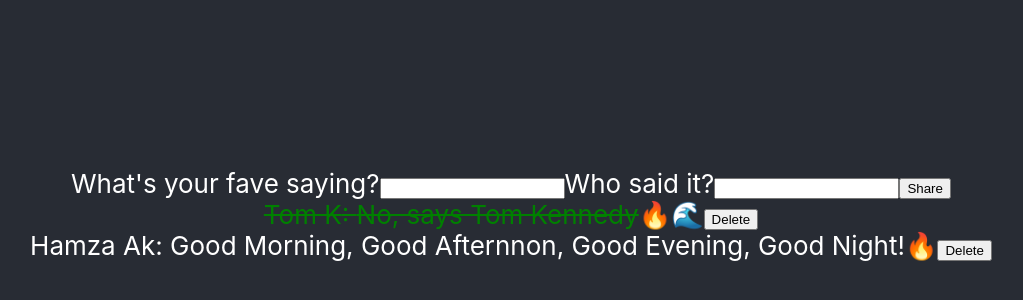
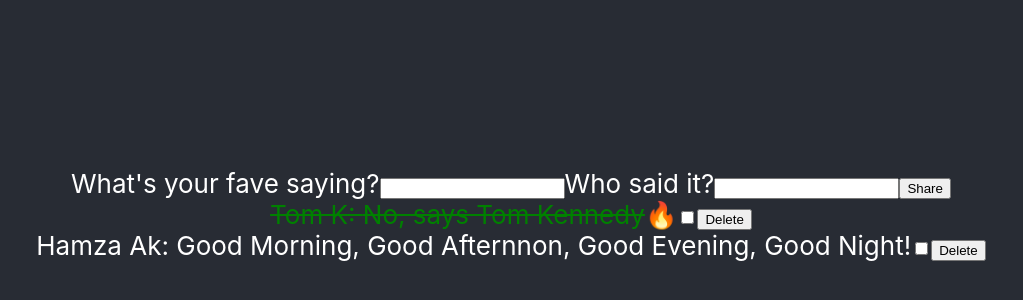
Before and after one commit to Shylan21/React-basics, a React (Create React App) app: page / in a window 1280 px wide. Shown: the part 186-486 px from the top of the page, without its empty margins (129-1152 px from the left). Built offline with nearby package versions, Linux system fonts and the light colour scheme.

Commit message:
Updating obj, css and checkbox

```diff
--- a/src/MessageBoard/MessageBoard.js
+++ b/src/MessageBoard/MessageBoard.js
@@ -63,6 +63,18 @@ function MessageBoard() {
     setMessages(newMessages);
     //The new array (without the one we're deleting)
   };
+
+  const handleUpdate = (message, value) => {
+    const messageToUpdate = messages.find((item) => item === message);
+    const updatedMessage = {
+      ...messageToUpdate,
+      heard: value,
+    };
+    const filteredMessage = messages.filter((item) => item !== message);
+    filteredMessage.push(updatedMessage); // inserts at the end
+    setMessages(filteredMessage);
+  };
+
   return (
     <>
       <form onSubmit={handleSubmit}>
@@ -86,6 +98,7 @@ function MessageBoard() {
             key={index}
             message={messageObj}
             handleDelete={handleDelete}
+            handleUpdate={handleUpdate}
           />
         ))
       }
--- a/src/Messages/Messages.js
+++ b/src/Messages/Messages.js
@@ -4,9 +4,16 @@ const heardStyles = {
   textDecoration: "line-through",
   color: "green",
 };
-function Message({ message, handleDelete }) {
+function Message({ message, handleDelete, handleUpdate }) {
   const handleClick = () => {
     handleDelete(message);
+  };
+
+  const handleChange = (e) => {
+    // Know whether the checkbox is checked or not
+    console.log(e);
+    handleUpdate(message, e.target.checked);
+    // Handle event
   };
   // The syntax ? : is a shorter version of the if statement
   // {message.author === "Tom K" && <span>🔥</span>} => anothere way of writing an if statement
@@ -16,7 +23,8 @@ function Message({ message, handleDelete }) {
         {message.author}: {message.content}
       </span>
       {message.author === "Tom K" && <span>🔥</span>}
-      {message.author === "Hamza Ak" ? <span>🔥</span> : <span>🌊</span>}
+      {/* {message.author === "Hamza Ak" ? <span>🔥</span> : <span>🌊</span>} */}
+      <input type="checkbox" onChange={handleChange} />
       <button onClick={handleClick}>Delete</button>
     </div>
   );
```
